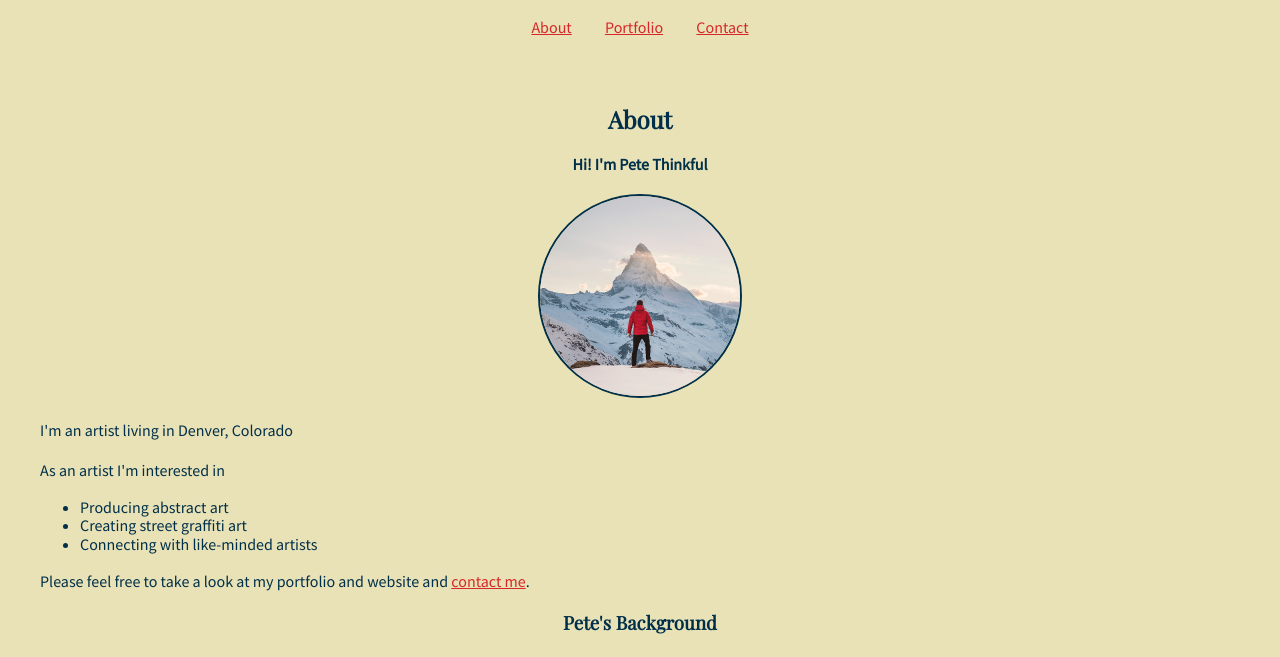
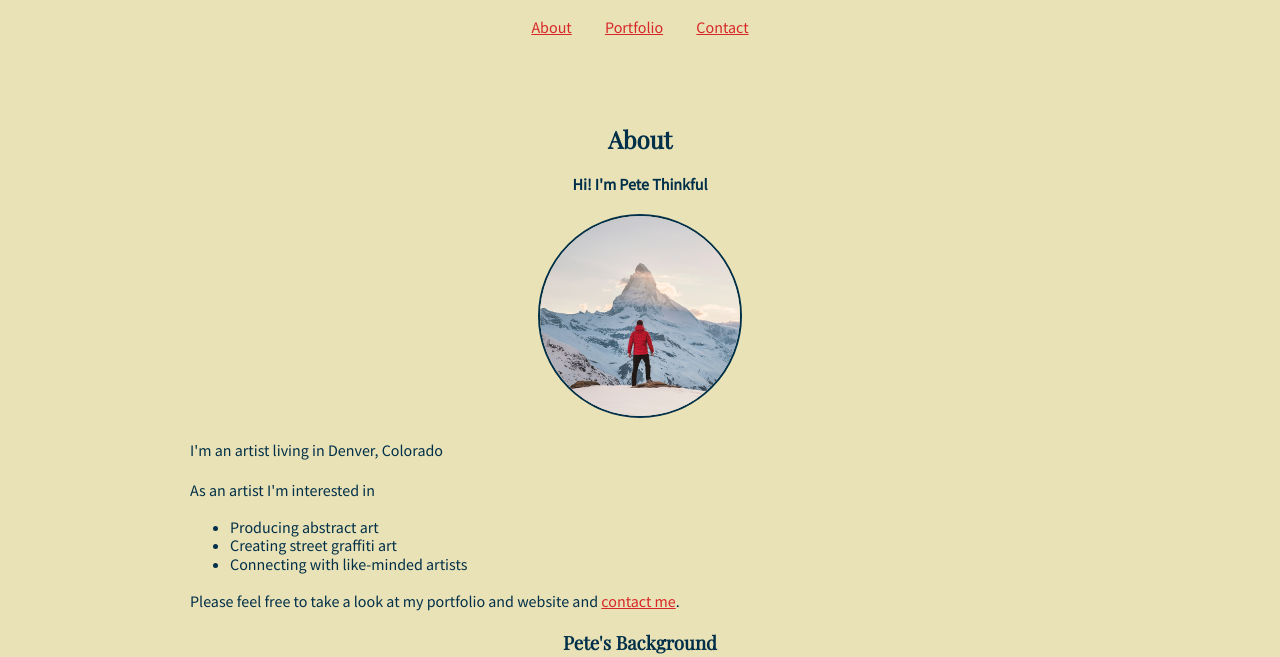
Before and after one commit to addison-haight/pete-thinkful-portfolio, a plain HTML site: page index.html in a window 1280 px wide. Shown: the part 102-759 px from the top of the page. Drawn offline with nearby package versions, Linux system fonts and the light colour scheme.

Commit message:
Add main styling for layout adjustments

```diff
--- a/style.css
+++ b/style.css
@@ -6,6 +6,12 @@ body {
   font-family: "Source Sans Pro", Tahoma, Geneva, Verdana, sans-serif;
   padding: 40px;
   background-color: #eae2b7;
+}
+
+main {
+  max-width: 900px;
+  margin: 0 auto;
+  padding: 20px;
 }
 
 header {
```
